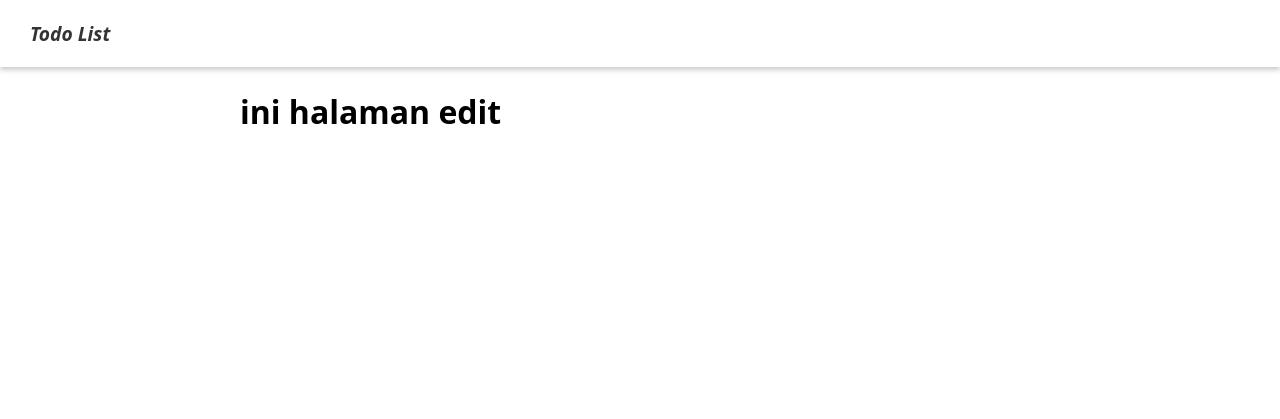
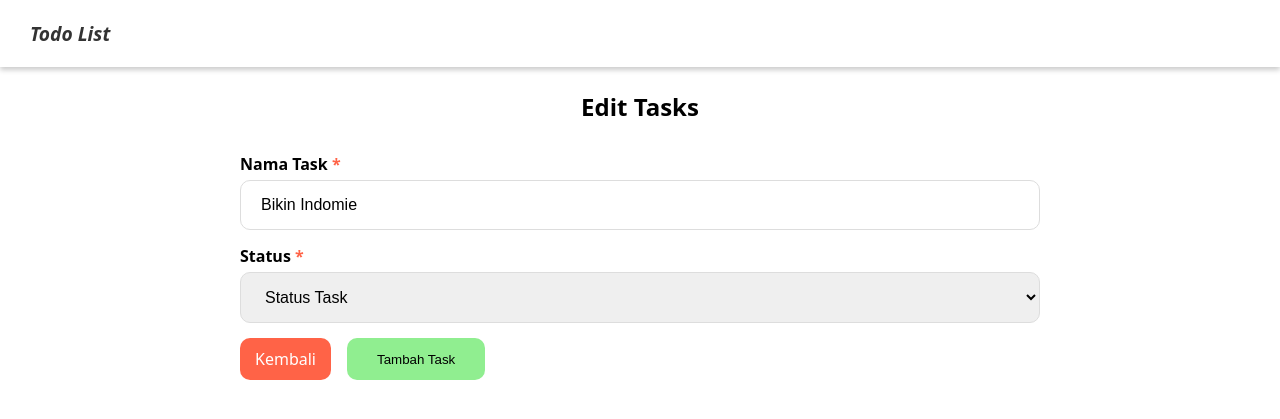
Before and after one commit to zayennn/tugas-uts-dasprog, a Flask app: page /edit/1 in a window 1280 px wide. Shown: the top 419 px of the page. Run offline with Flask 3, Linux system fonts and the light colour scheme; some libraries are stand-ins or nearby versions.

Commit message:
created edit page

```diff
--- a/templates/edit.html
+++ b/templates/edit.html
@@ -1,5 +1,32 @@
 {% extends "layouts/index.html" %}
 
 {% block content %}
-    <h1>ini halaman edit</h1>
+    <h2 class="title">edit tasks</h2>
+
+    <form action="">
+        <div class="form__input">
+            <label for="name">nama task</label>
+            <input
+                type="text"
+                name="name"
+                class="form__control"
+                placeholder="Masak Indomie..."
+                value="Bikin Indomie"
+                required
+            >
+        </div>
+        <div class="form__input">
+            <label for="status">status</label>
+            <select name="status" id="status" class="form__control" required value="">
+                <option value="status_task" selected disabled>Status Task</option>
+                <option value="pending">Pending</option>
+                <option value="complete">Complete</option>
+            </select>
+        </div>
+
+        <div class="btn__group">
+            <a href="{{ url_for('index') }}" class="btn__a delete">Kembali</a>
+            <button class="btn btn__primary">tambah task</button>
+        </div>
+    </form>
 {% endblock %}
```
